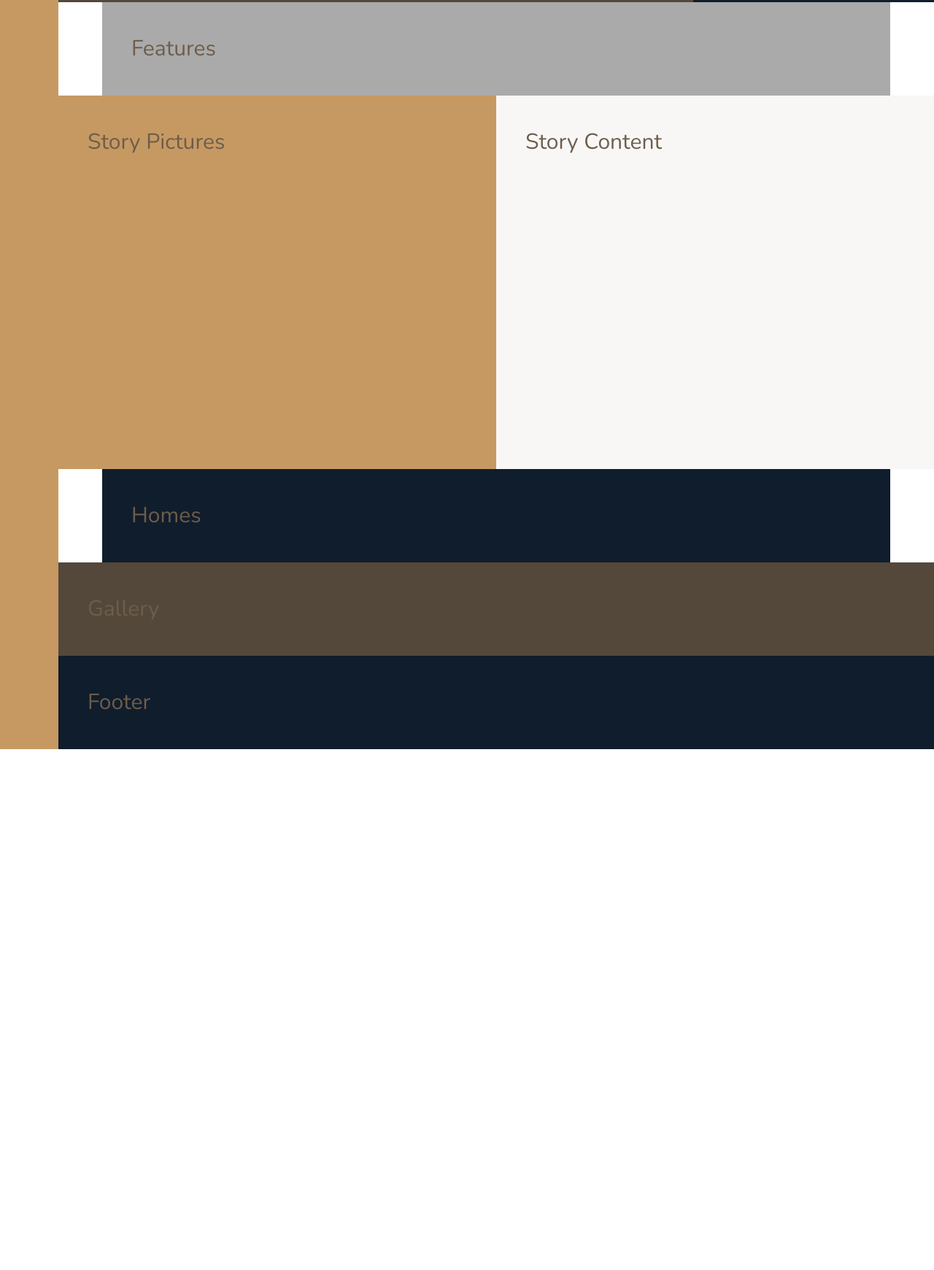
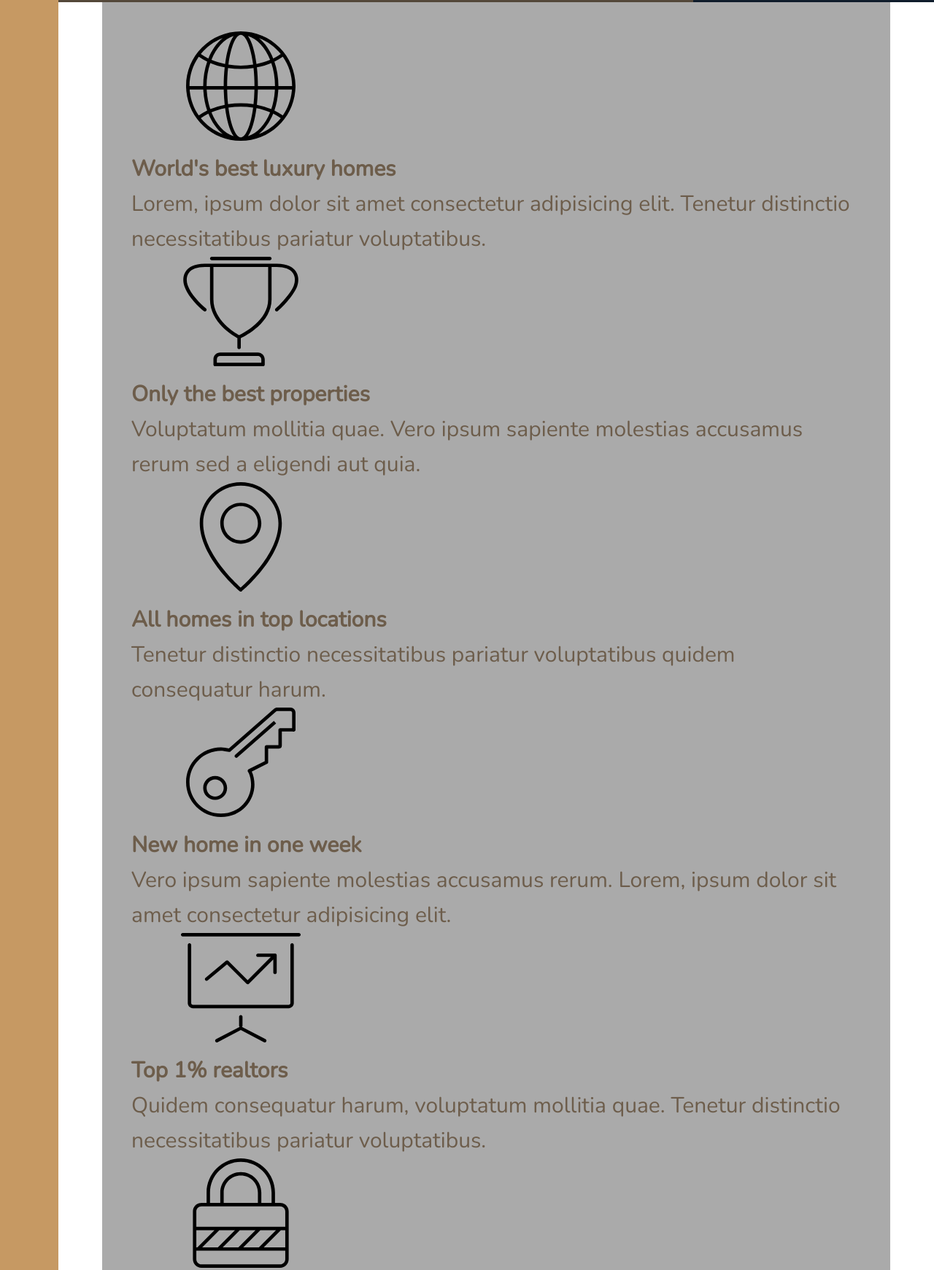
Before and after one commit to jeffreyquan/nexter, a website: page index.html in a window 1280 px wide. Shown: the part 637-2378 px from the top of the page at 73% size. Before the commit the page ends 1664 px from the top, so only its background shows below. Drawn offline with nearby package versions, Linux system fonts and the light colour scheme.

Commit message:
📝 filled out content of features section with svg icons and text

```diff
--- a/index.html
+++ b/index.html
@@ -26,7 +26,71 @@
     </div>
 
     <section class="features">
-      Features
+      <div class="feature">
+        <svg class="feature__icon">
+          <use xlink:href="img/sprite.svg#icon-global"></use>
+        </svg>
+        <h4 class="heading-4">World's best luxury homes</h4>
+        <p class="feature__text">
+          Lorem, ipsum dolor sit amet consectetur adipisicing elit. Tenetur
+          distinctio necessitatibus pariatur voluptatibus.
+        </p>
+      </div>
+
+      <div class="feature">
+        <svg class="feature__icon">
+          <use xlink:href="img/sprite.svg#icon-trophy"></use>
+        </svg>
+        <h4 class="heading-4">Only the best properties</h4>
+        <p class="feature__text">
+          Voluptatum mollitia quae. Vero ipsum sapiente molestias accusamus
+          rerum sed a eligendi aut quia.
+        </p>
+      </div>
+
+      <div class="feature">
+        <svg class="feature__icon">
+          <use xlink:href="img/sprite.svg#icon-map-pin"></use>
+        </svg>
+        <h4 class="heading-4">All homes in top locations</h4>
+        <p class="feature__text">
+          Tenetur distinctio necessitatibus pariatur voluptatibus quidem
+          consequatur harum.
+        </p>
+      </div>
+
+      <div class="feature">
+        <svg class="feature__icon">
+          <use xlink:href="img/sprite.svg#icon-key"></use>
+        </svg>
+        <h4 class="heading-4">New home in one week</h4>
+        <p class="feature__text">
+          Vero ipsum sapiente molestias accusamus rerum. Lorem, ipsum dolor sit
+          amet consectetur adipisicing elit.
+        </p>
+      </div>
+
+      <div class="feature">
+        <svg class="feature__icon">
+          <use xlink:href="img/sprite.svg#icon-presentation"></use>
+        </svg>
+        <h4 class="heading-4">Top 1% realtors</h4>
+        <p class="feature__text">
+          Quidem consequatur harum, voluptatum mollitia quae. Tenetur distinctio
+          necessitatibus pariatur voluptatibus.
+        </p>
+      </div>
+
+      <div class="feature">
+        <svg class="feature__icon">
+          <use xlink:href="img/sprite.svg#icon-lock"></use>
+        </svg>
+        <h4 class="heading-4">Secure payments on Nexter</h4>
+        <p class="feature__text">
+          Pariatur voluptatibus quidem consequatur harum, voluptatum mollitia
+          quae.
+        </p>
+      </div>
     </section>
 
     <div class="story__pictures">
```
